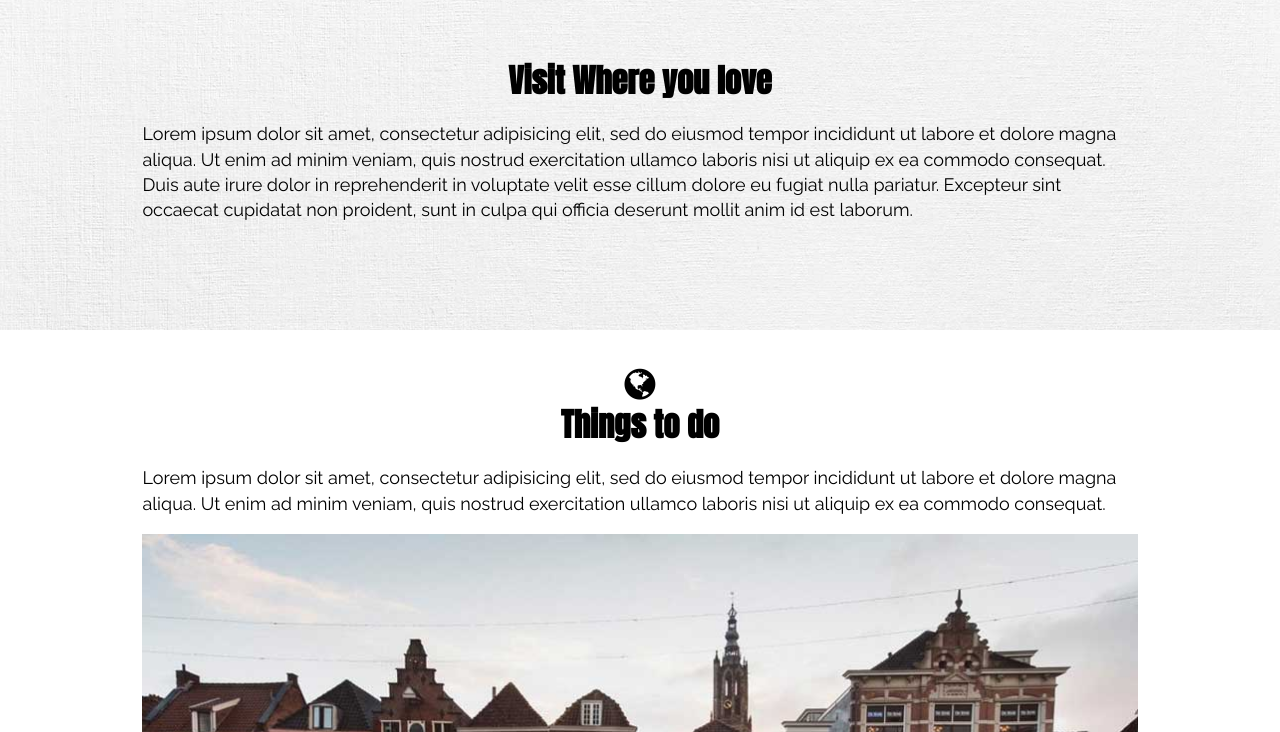
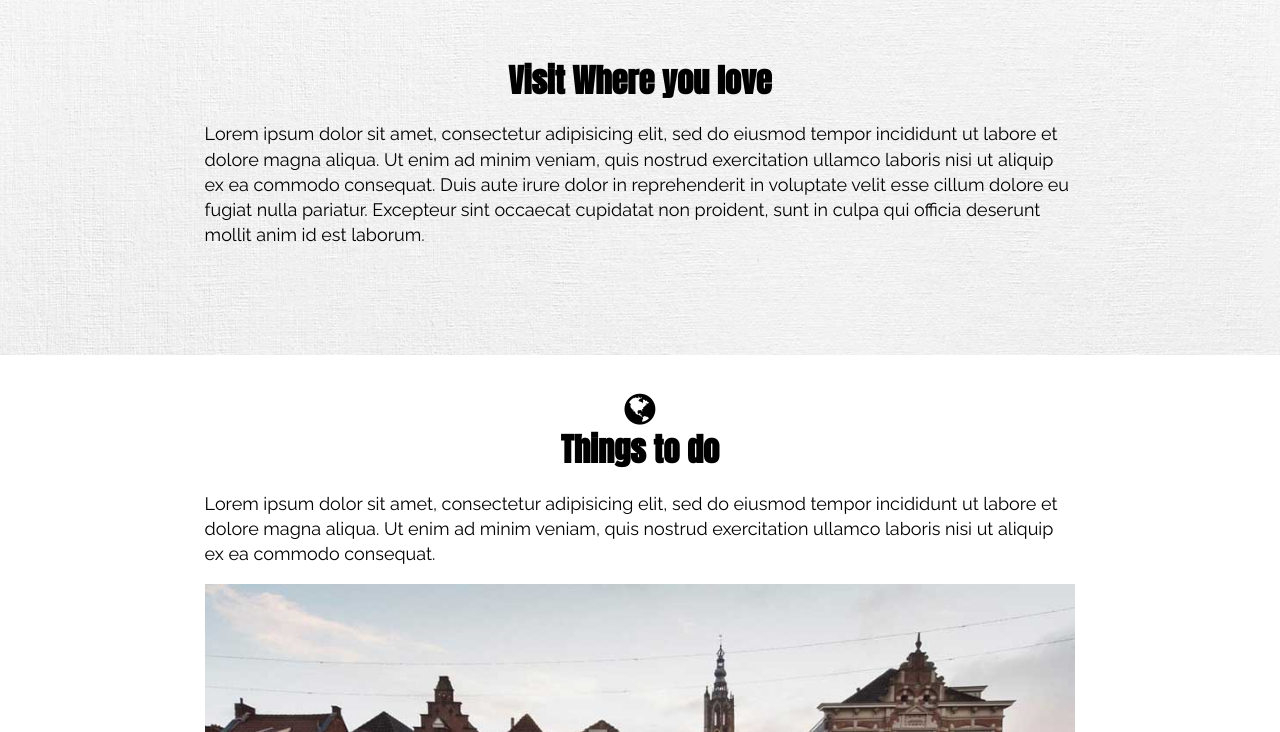
Before and after one commit to darkxangel84/WebsiteProject1, a website: page templates/index.tpl.html in a window 1280 px wide. Shown: the part 868-1600 px from the top of the page. Drawn offline with nearby package versions, Linux system fonts and the light colour scheme; files that its build step writes are made by us from their sources.

Commit message:
changed container size, and add jquery https

```diff
--- a/scss/application.scss
+++ b/scss/application.scss
@@ -32,12 +32,12 @@
 	/* ==== DESKTOP CODE  860px ===== */
 
 	@media screen and (min-width: $breakpoint-desktop) {
-			width: 80%;
+			width: 70%;
 	}
 
 	/* ==== LG DESKTOP CODE  1200px  ==== */
 	@media screen and (min-width: $breakpoint-desktop-lg) {
-			width: 70%;
+			width: 60%;
 	}
 
 }
```
Also changed, not shown: index.html (+1 -1 lines), dist/css/application.css.
